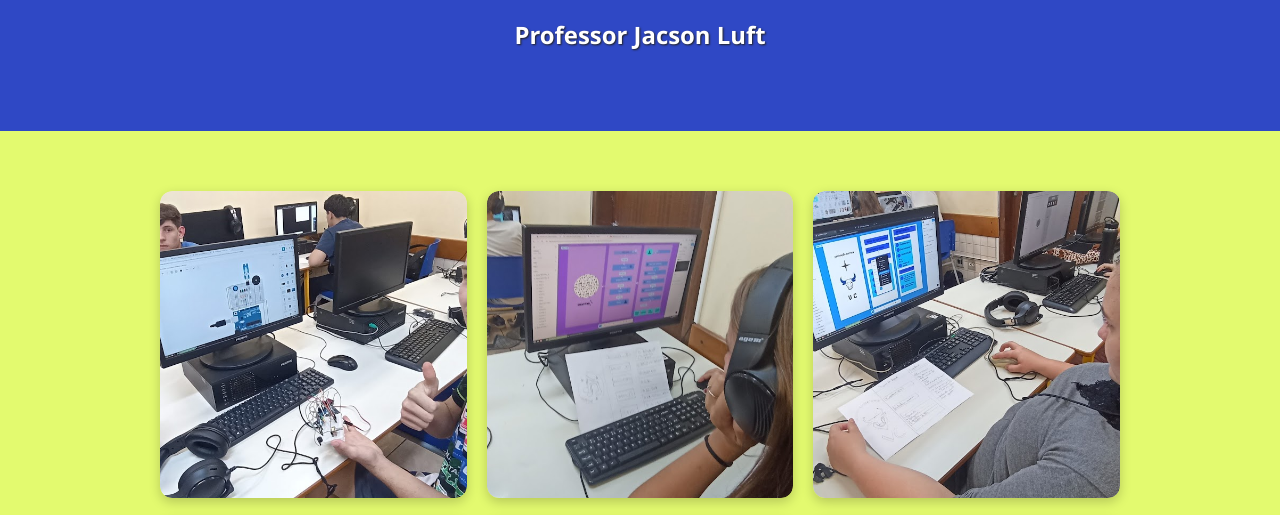
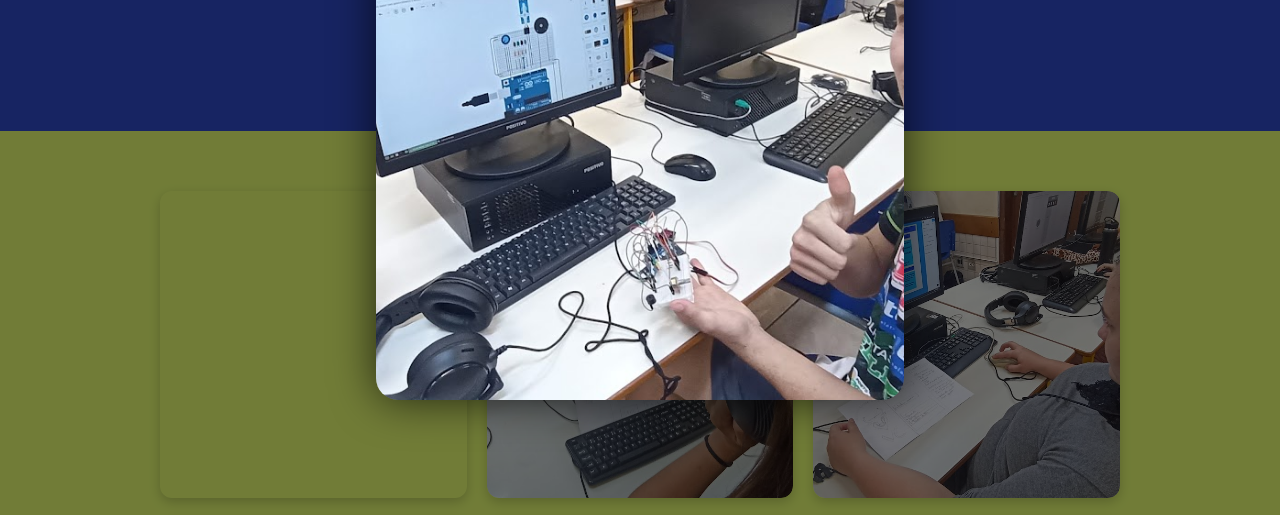
Before and after one commit to Luftjacson/Grade-3x3, a plain HTML site: page index.html in a window 1280 px wide. In both pictures the pointer is over the element 313 px from the left and 608 px from the top of the page. Shown: the part 264-779 px from the top of the page. Drawn offline with Linux system fonts and the light colour scheme.

Commit message:
Add files via upload

```diff
--- a/style.css
+++ b/style.css
@@ -100,3 +100,29 @@ header.topo {
   }
 
   /* Cria um fundo escurecido por trás da ima*
+  /* Cria um fundo escurecido por trás da imagem ampliada */
+  .item:hover::after {
+    content: ""; /* Cria uma pseudo-div para o fundo */
+    position: fixed;
+    top: 0;
+    left: 0;
+    width: 100vw;
+    height: 100vh;
+    background: rgba(0,0,0,0.5); /* Fundo preto semitransparente */
+    z-index: -1;
+    pointer-events: none;
+  }
+
+  /* Amplia e centraliza a imagem no meio da tela */
+  .item:hover img {
+    position: fixed;
+    top: 50%;
+    left: 50%;
+    width: 60vmin;
+    height: 60vmin;
+    transform: translate(-50%, -50%) scale(1.1);
+    box-shadow: 0 0 40px rgba(0, 0, 0, 0.7);
+    border-radius: 20px;
+    z-index: 1000;
+  }
+}
```
